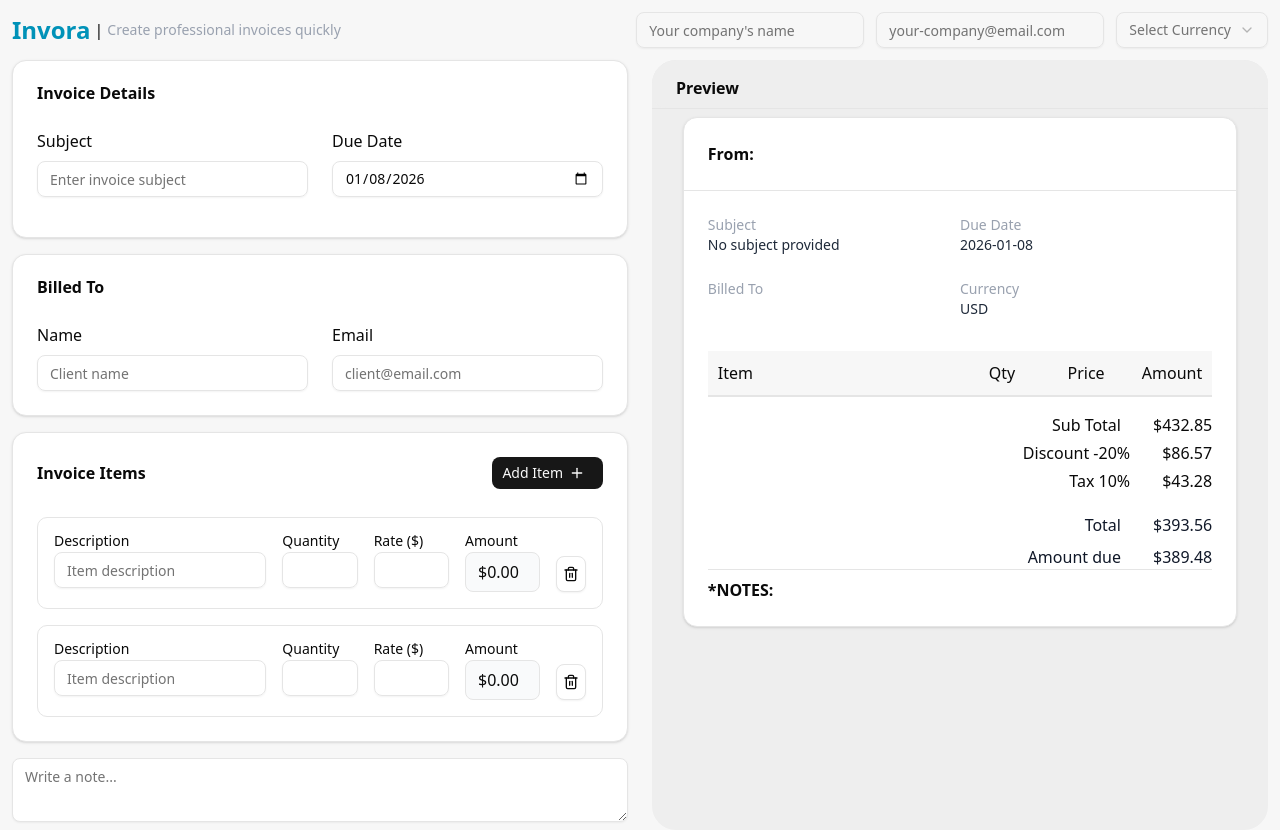
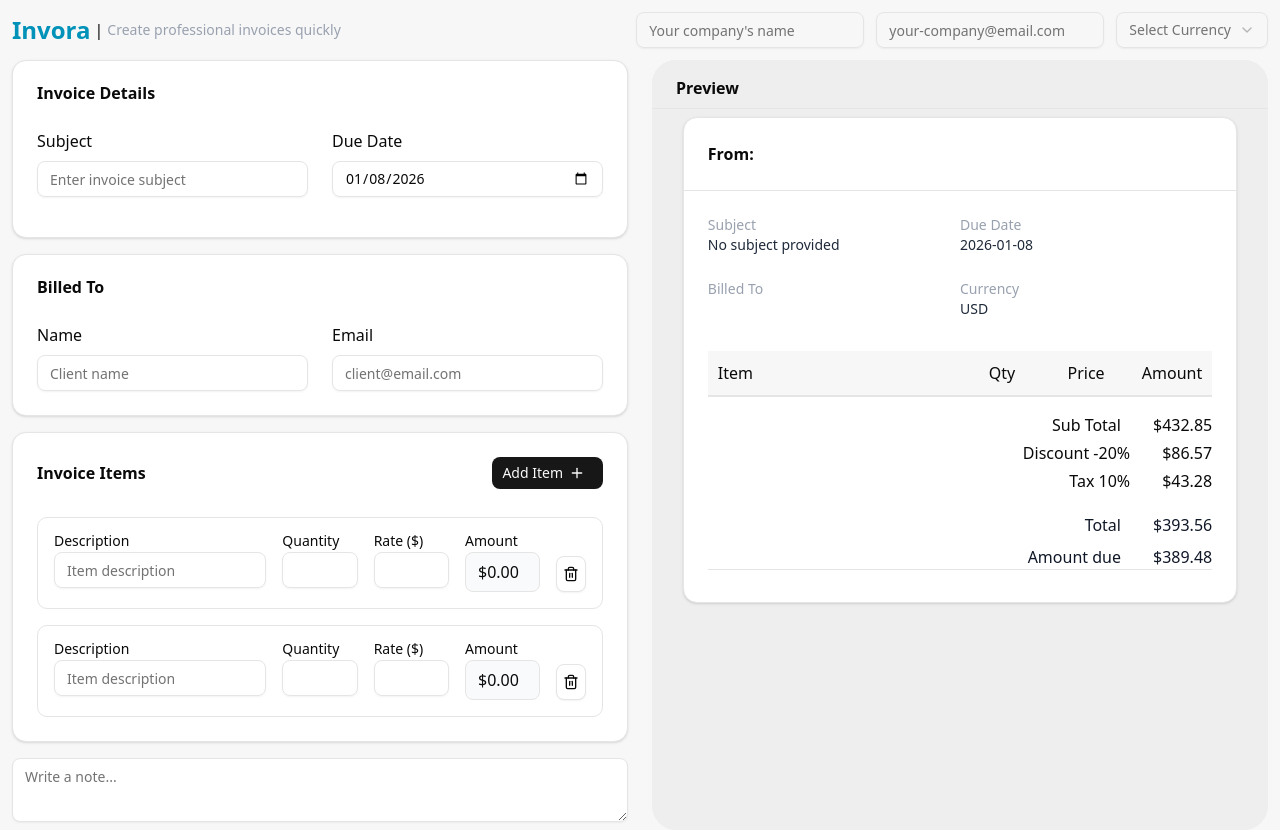
Before and after one commit to aehamdy/invora, a Next.js app: page / in a window 1280 px wide. Built offline with nearby package versions, Linux system fonts and the light colour scheme.

Commit message:
Feat: Show 'NOTES:' flag conditionally upon user enters text notes field

```diff
--- a/components/InvoicePreview.tsx
+++ b/components/InvoicePreview.tsx
@@ -103,7 +103,7 @@ function InvoicePreview() {
           <Separator />
 
           <div className="flex items-center gap-1 mt-2">
-            <span className="font-bold">*NOTES:</span>
+            {notes && <span className="font-bold">*NOTES:</span>}
             <p className="">{notes}</p>
           </div>
         </CardContent>
```
